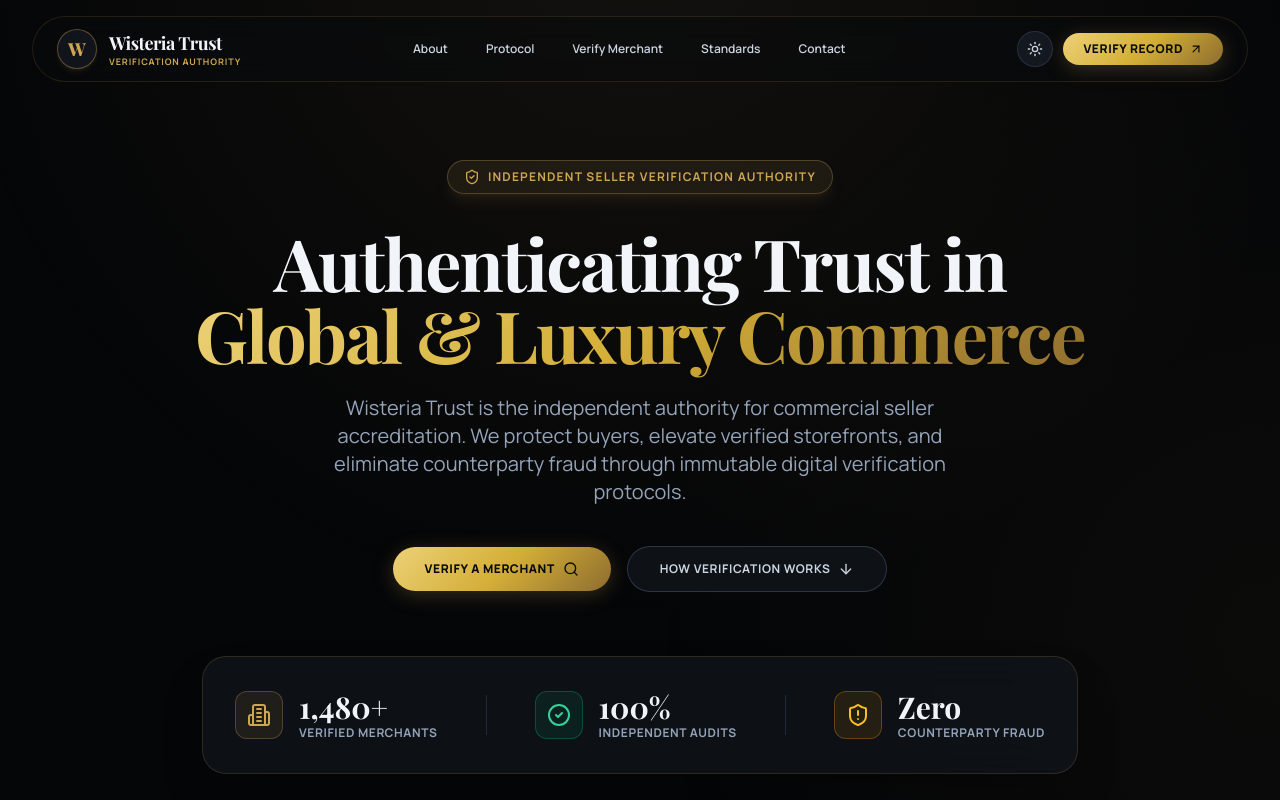
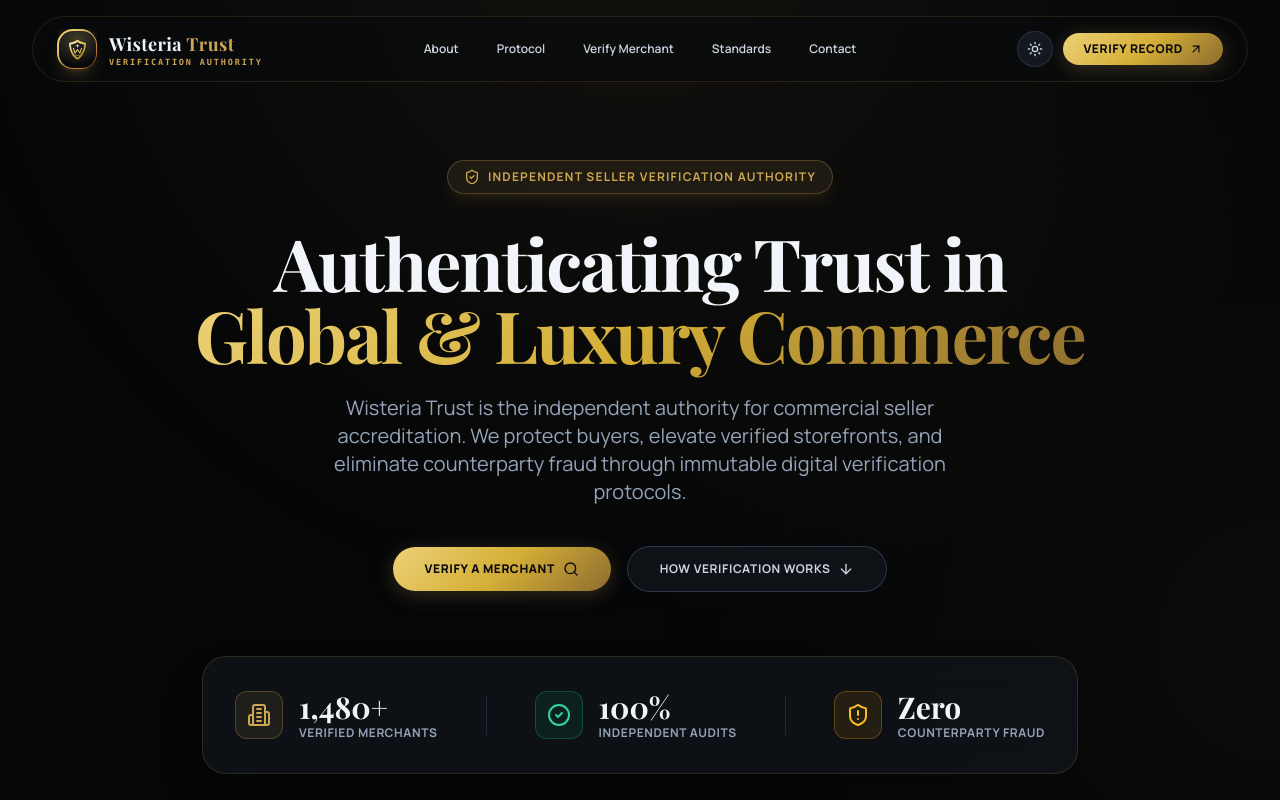
Before and after one commit to maazpathan07/wisteria-trust, a Next.js app: page / in a window 1280 px wide. Shown: the top 800 px of the page. Built offline with nearby package versions, Linux system fonts and the light colour scheme.

Commit message:
feat(branding): integrate ultra-luxury gold sovereign shield logo across navbar, footer and admin portal

```diff
--- a/src/app/admin/dashboard/page.tsx
+++ b/src/app/admin/dashboard/page.tsx
@@ -21,6 +21,7 @@ import {
   Ban,
 } from "lucide-react";
 import { IVerification, VerificationStatus } from "@/lib/types";
+import Logo from "@/components/Logo";
 
 export default function AdminDashboardPage() {
   const router = useRouter();
@@ -204,12 +205,12 @@ export default function AdminDashboardPage() {
       {/* Header Bar */}
       <header className="max-w-7xl mx-auto flex flex-col md:flex-row items-start md:items-center justify-between gap-4 pb-8 border-b border-slate-800">
         <div className="flex items-center gap-4">
-          <div className="w-12 h-12 rounded-full border border-gold-500/40 bg-obsidian-850 flex items-center justify-center text-gold-400 shadow-xl shadow-gold-500/15">
-            <Shield className="w-6 h-6" />
-          </div>
+          <Logo size="md" showText={false} />
           <div>
             <div className="flex items-center gap-2">
-              <h1 className="font-serif text-2xl font-bold">Wisteria Trust Registry</h1>
+              <h1 className="font-serif text-2xl font-bold">
+                Wisteria <span className="text-gold-400">Trust</span> Registry
+              </h1>
               <span className="px-2.5 py-0.5 rounded-full text-[10px] font-bold uppercase tracking-wider bg-gold-500/10 text-gold-400 border border-gold-500/30">
                 Governance
               </span>
--- a/src/app/admin/login/page.tsx
+++ b/src/app/admin/login/page.tsx
@@ -3,6 +3,7 @@
 import React, { useState, useEffect } from "react";
 import { useRouter } from "next/navigation";
 import { Shield, Lock, Mail, ArrowRight, AlertCircle, Loader2 } from "lucide-react";
+import Logo from "@/components/Logo";
 
 export default function AdminLoginPage() {
   const router = useRouter();
@@ -59,12 +60,10 @@ export default function AdminLoginPage() {
         <div className="glass-panel p-8 sm:p-10 rounded-3xl shadow-2xl border border-gold-500/20 relative">
 
           {/* Header Brand */}
-          <div className="text-center mb-8">
-            <div className="w-16 h-16 rounded-full border border-gold-500/40 bg-obsidian-850 flex items-center justify-center text-gold-400 mx-auto mb-4 shadow-xl shadow-gold-500/15">
-              <Shield className="w-8 h-8" />
-            </div>
-            <h1 className="font-serif text-2xl sm:text-3xl font-bold text-slate-100 mb-1 tracking-tight">
-              Wisteria Trust
+          <div className="flex flex-col items-center justify-center text-center mb-8">
+            <Logo size="lg" showText={false} />
+            <h1 className="font-serif text-2xl sm:text-3xl font-bold text-slate-100 mt-4 mb-1 tracking-tight">
+              Wisteria <span className="text-gold-400">Trust</span>
             </h1>
             <p className="text-xs uppercase tracking-widest text-gold-400 font-bold">
               Administrator Governance Portal
--- a/src/components/Footer.tsx
+++ b/src/components/Footer.tsx
@@ -4,6 +4,7 @@ import React from "react";
 import Link from "next/link";
 import { Shield, Lock, ShieldCheck, Mail, ExternalLink, ArrowUpRight, CheckCircle2 } from "lucide-react";
 import { PolicyTab } from "./PolicyModal";
+import Logo from "./Logo";
 
 interface FooterProps {
   onOpenInquiry: () => void;
@@ -20,18 +21,8 @@ export default function Footer({ onOpenInquiry, onOpenPolicy }: FooterProps) {
         <div className="grid grid-cols-1 md:grid-cols-2 lg:grid-cols-5 gap-10 lg:gap-8 pb-14 border-b border-gold-500/10">
           {/* Brand Column (Span 2) */}
           <div className="lg:col-span-2 space-y-4">
-            <Link href="/" className="flex items-center gap-3 group inline-block">
-              <div className="w-10 h-10 rounded-xl bg-gradient-to-br from-gold-400 via-gold-500 to-gold-600 flex items-center justify-center shadow-lg shadow-gold-500/20 group-hover:scale-105 transition-transform duration-300">
-                <Shield className="w-5 h-5 text-obsidian-950 fill-obsidian-950 stroke-[2.5]" />
-              </div>
-              <div className="flex flex-col">
-                <span className="font-serif font-bold text-xl sm:text-2xl text-white tracking-wider flex items-center gap-1.5">
-                  WISTERIA <span className="text-gold-400">TRUST</span>
-                </span>
-                <span className="text-[9px] uppercase tracking-[0.25em] text-gold-400 font-mono">
-                  Sovereign Verification Authority
-                </span>
-              </div>
+            <Link href="/" className="inline-block">
+              <Logo size="lg" />
             </Link>
 
             <p className="text-xs sm:text-sm text-gray-400 leading-relaxed max-w-sm">
--- /dev/null
+++ b/src/components/Logo.tsx
@@ -0,0 +1,129 @@
+"use client";
+
+import React from "react";
+
+interface LogoProps {
+  className?: string;
+  size?: "sm" | "md" | "lg";
+  showText?: boolean;
+}
+
+export default function Logo({ className = "", size = "md", showText = true }: LogoProps) {
+  const iconDimensions = {
+    sm: "w-8 h-8",
+    md: "w-10 h-10",
+    lg: "w-14 h-14",
+  }[size];
+
+  const titleSizes = {
+    sm: "text-sm",
+    md: "text-base sm:text-lg",
+    lg: "text-xl sm:text-2xl",
+  }[size];
+
+  const subSizes = {
+    sm: "text-[7px]",
+    md: "text-[8.5px]",
+    lg: "text-[10px]",
+  }[size];
+
+  return (
+    <div className={`flex items-center gap-3 group select-none ${className}`}>
+      {/* Sovereign Royal Crest Emblem */}
+      <div
+        className={`${iconDimensions} relative flex-shrink-0 rounded-2xl p-[1.5px] bg-gradient-to-br from-amber-200 via-gold-400 to-amber-700 shadow-lg shadow-gold-500/20 group-hover:scale-105 group-hover:shadow-gold-500/35 transition-all duration-300`}
+      >
+        <div className="w-full h-full rounded-[14px] bg-gradient-to-b from-[#141822] via-[#0d1017] to-[#07080b] dark:from-[#141822] dark:to-[#07080b] flex items-center justify-center p-1.5 overflow-hidden">
+          {/* Subtle Radial Glow */}
+          <div className="absolute inset-0 bg-[radial-gradient(circle_at_50%_30%,rgba(212,175,55,0.25)_0%,transparent_70%)] pointer-events-none" />
+
+          {/* High-Definition Vector Sovereign Shield */}
+          <svg
+            viewBox="0 0 40 40"
+            fill="none"
+            xmlns="http://www.w3.org/2000/svg"
+            className="w-full h-full relative z-10"
+          >
+            <defs>
+              <linearGradient id="logoGoldGrad" x1="6" y1="4" x2="34" y2="36" gradientUnits="userSpaceOnUse">
+                <stop offset="0%" stopColor="#fff8e1" />
+                <stop offset="30%" stopColor="#f3d77f" />
+                <stop offset="65%" stopColor="#d4af37" />
+                <stop offset="100%" stopColor="#8d681c" />
+              </linearGradient>
+              <linearGradient id="logoInnerGrad" x1="10" y1="8" x2="30" y2="32" gradientUnits="userSpaceOnUse">
+                <stop offset="0%" stopColor="#1e2433" />
+                <stop offset="100%" stopColor="#0a0d14" />
+              </linearGradient>
+            </defs>
+
+            {/* Outer Beveled Shield */}
+            <path
+              d="M20 4.5
+                 C24.5 8 30.5 9 33.5 9.5
+                 C33.5 21 28 32 20 36.5
+                 C12 32 6.5 21 6.5 9.5
+                 C9.5 9 15.5 8 20 4.5 Z"
+              fill="url(#logoGoldGrad)"
+            />
+
+            {/* Inner Shield Cavity */}
+            <path
+              d="M20 7.5
+                 C23.5 10.5 28.5 11.2 31 11.6
+                 C31 20.5 26.5 29.5 20 33.5
+                 C13.5 29.5 9 20.5 9 11.6
+                 C11.5 11.2 16.5 10.5 20 7.5 Z"
+              fill="url(#logoInnerGrad)"
+              stroke="url(#logoGoldGrad)"
+              strokeWidth="0.8"
+            />
+
+            {/* Radiant Star of Trust */}
+            <path
+              d="M20 10.5 L20.9 13.2 L23.6 14.1 L20.9 15 L20 17.7 L19.1 15 L16.4 14.1 L19.1 13.2 Z"
+              fill="url(#logoGoldGrad)"
+            />
+
+            {/* Royal "W" Monogram */}
+            <path
+              d="M13.5 18 L16.2 26 L20 20 L23.8 26 L26.5 18"
+              fill="none"
+              stroke="url(#logoGoldGrad)"
+              strokeWidth="1.8"
+              strokeLinecap="round"
+              strokeLinejoin="round"
+            />
+
+            {/* Foundation Arch */}
+            <path
+              d="M16.5 29 C18 30 22 30 23.5 29"
+              fill="none"
+              stroke="url(#logoGoldGrad)"
+              strokeWidth="1.2"
+              strokeLinecap="round"
+            />
+          </svg>
+        </div>
+      </div>
+
+      {/* Typography */}
+      {showText && (
+        <div className="flex flex-col text-left">
+          <div className="flex items-center gap-1.5">
+            <span
+              className={`font-serif font-bold ${titleSizes} tracking-wide text-slate-900 dark:text-slate-100 transition-colors`}
+            >
+              Wisteria <span className="text-gold-500 dark:text-gold-400">Trust</span>
+            </span>
+          </div>
+          <span
+            className={`font-mono ${subSizes} uppercase tracking-[0.22em] text-gold-600 dark:text-gold-400 font-bold -mt-0.5`}
+          >
+            Verification Authority
+          </span>
+        </div>
+      )}
+    </div>
+  );
+}
--- a/src/components/Navbar.tsx
+++ b/src/components/Navbar.tsx
@@ -3,6 +3,7 @@
 import React, { useState, useEffect } from "react";
 import Link from "next/link";
 import { ArrowUpRight, Menu, X, Sun, Moon, Shield, Workflow, Search, Award, Mail } from "lucide-react";
+import Logo from "./Logo";
 
 interface NavbarProps {
   onOpenInquiry: () => void;
@@ -59,18 +60,8 @@ export default function Navbar({ onOpenInquiry }: NavbarProps) {
           }`}
         >
           {/* Brand Logo */}
-          <Link href="/" className="flex items-center gap-3 text-decoration-none group">
-            <div className="w-10 h-10 rounded-full border border-gold-500/40 bg-obsidian-850 flex items-center justify-center text-gold-400 shadow-md shadow-gold-500/10 group-hover:rotate-6 transition-transform">
-              <span className="font-serif text-lg font-extrabold">W</span>
-            </div>
-            <div className="flex flex-col">
-              <span className="font-serif text-base sm:text-lg font-bold text-slate-100 tracking-tight">
-                Wisteria Trust
-              </span>
-              <span className="text-[9px] uppercase tracking-widest text-gold-400 font-bold -mt-0.5">
-                Verification Authority
-              </span>
-            </div>
+          <Link href="/" className="text-decoration-none">
+            <Logo size="md" />
           </Link>
 
           {/* Desktop Navigation Links */}
```
